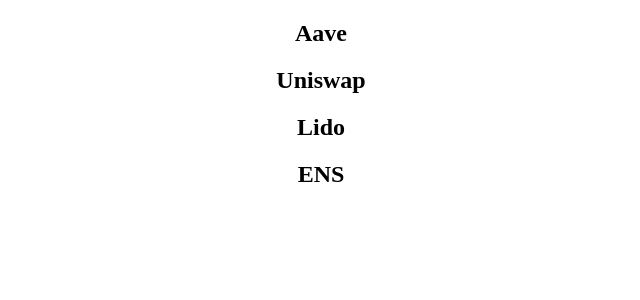
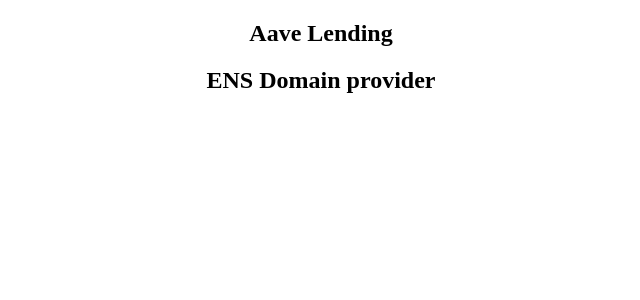
Before and after one commit to aravinth-in/learning-react, a React (Create React App) app: page / in a window 1280 px wide. Shown: the top 300 px of the page, without its empty margins (319-959 px from the left). Built offline with nearby package versions, Linux system fonts and the light colour scheme.

Commit message:
Access Lists using simple method

```diff
--- a/src/App.js
+++ b/src/App.js
@@ -1,24 +1,15 @@
 import './App.css';
 
 function App() {
-  const ecosystem_projects = ["Aave", "Uniswap", "Lido", "ENS"];
+  const ecosystem_projects = [
+    {name : "Aave", description: "Lending"},
+    {name : "ENS", description: "Domain provider"}
+  ];
   return (
     <div className="App">
-    {ecosystem_projects.map((project, key) => {
-      return <h2 key={key}> {project} </h2>;
-    })}
-    </div>
-  );
-}
-
-// Components
-const Ethereum = (props) => {
-  return (
-    // jsx
-    <div>
-      <h1> {props.name} </h1>
-      <h2> {props.description} </h2>
-      <h3> {props.age} </h3>
+      {ecosystem_projects.map((project, key) => {
+        return <h2> {project.name} {project.description}</h2>;
+      })}
     </div>
   );
 }
```
